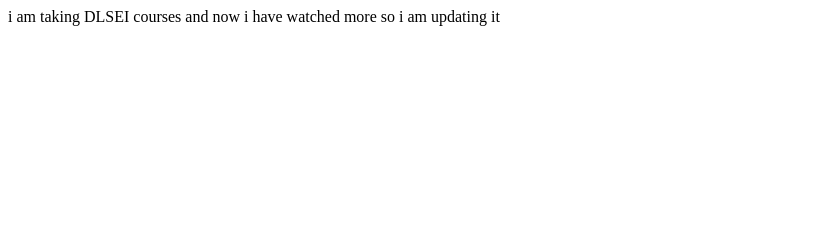
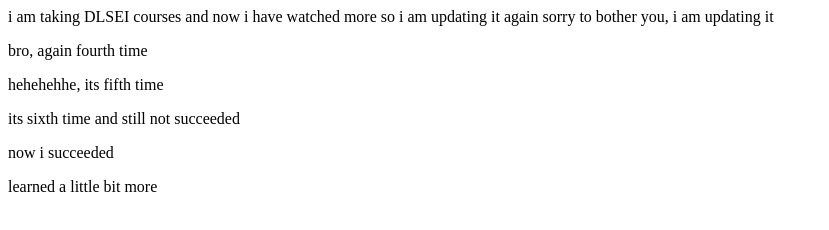
Before and after one commit to Shahzeb-313/Shahzeb.github.io, a plain HTML site: page site/index.html in a window 1280 px wide. Shown: the whole page, without its empty margins (0-829 px from the left). Drawn offline with Linux system fonts and the light colour scheme.

```diff
--- a/site/index.html
+++ b/site/index.html
@@ -6,6 +6,12 @@
 	<title>its not my first html file</title>
 </head>
 <body>
-i am taking DLSEI courses and now i have watched more so i am updating it
+i am taking DLSEI courses and now i have watched more so i am updating it again
+sorry to bother you, i am updating it
+<p>bro, again fourth time</p>
+<p>hehehehhe, its fifth time</p>
+<p>its sixth time and still not succeeded</p>
+<p>now i succeeded </p>
+<p>learned a little bit more</p>
 </body>
 </html>
```
